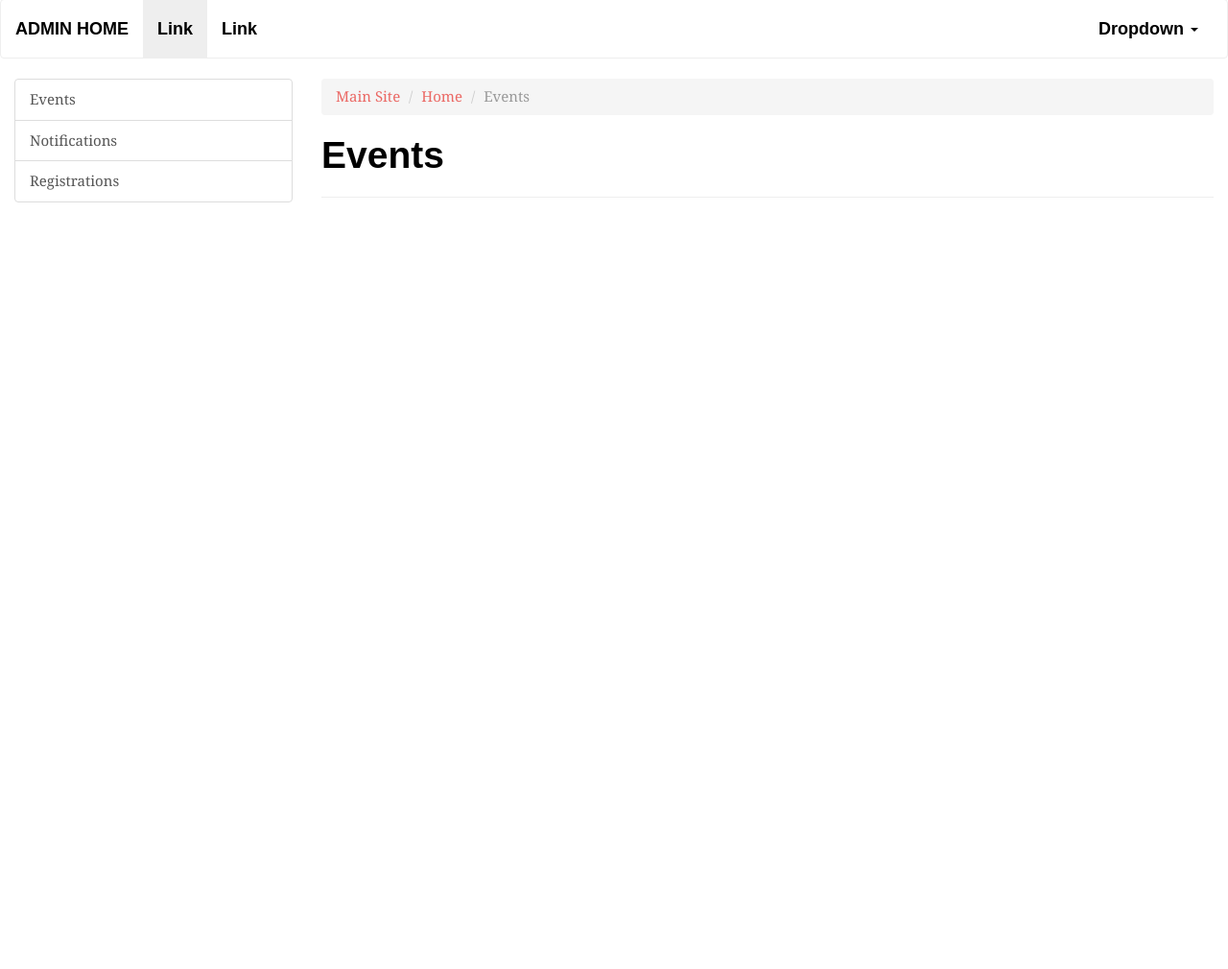
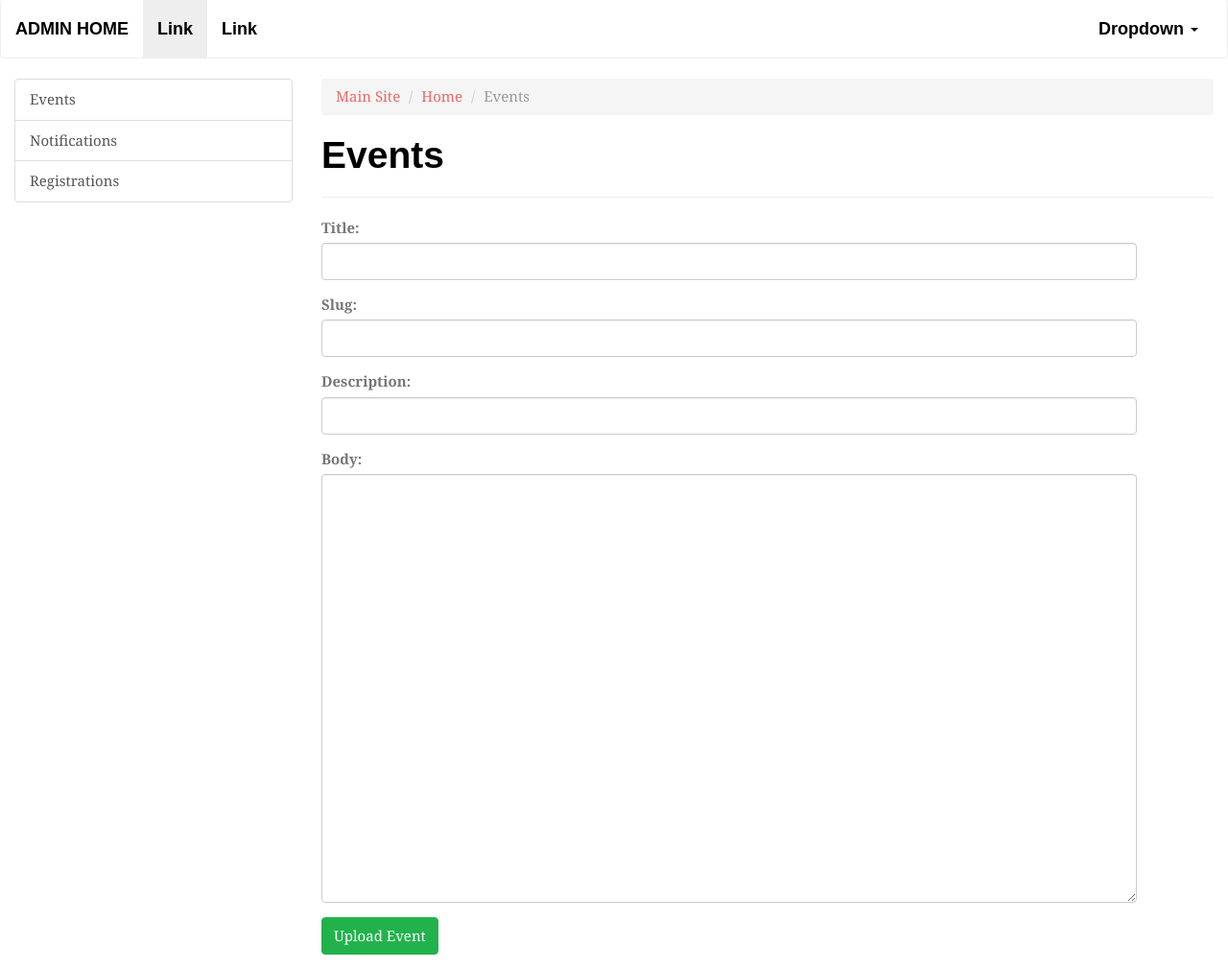
Before and after one commit to mohsinulhaq/techvaganza2k16, a Flask app: page /admin/events/ in a window 1280 px wide. Shown: the part 203-1213 px from the top of the page at 96% size. Before the commit the page ends 414 px from the top, so only its background shows below. Run offline with Flask 2, Linux system fonts and the light colour scheme; parts of the project's set-up code (start-up, migrations or seed data) failed here and were passed over; some libraries are stand-ins or nearby versions; some web fonts are replaced.

Commit message:
Add 'Event' model and basic event upload functionality

```diff
--- a/app/templates/admin/base.html
+++ b/app/templates/admin/base.html
@@ -7,6 +7,7 @@
     <!-- Latest compiled and minified CSS -->
     <link rel="stylesheet" href="{{ url_for('static', filename='css/bootstrap.min.css') }}">
     <link rel="stylesheet" href="{{ url_for('static', filename='css/component.css') }}">
+    {% block head %}{% endblock %}
   </head>
 
   <body>
@@ -66,16 +67,6 @@
           </div>
       </div>
     {% endif %}
-    <!-- {% with messages = get_flashed_messages() %}
-      {% if messages %}
-        {% for message in messages %}
-          <div class="alert alert-warning alert-dismissible" role="alert">
-            <button type="button" class="close" data-dismiss="alert" aria-label="Close"><span aria-hidden="true">&times;</span></button>
-            {{ message }}
-          </div>
-        {% endfor %}
-      {% endif %}
-    {% endwith %} -->
 
     <!-- Body content. -->
     <div class="col-sm-3">
--- a/app/templates/admin/events.html
+++ b/app/templates/admin/events.html
@@ -2,6 +2,11 @@
 
 {% block title %}
     Events
+{% endblock %}
+
+{% block head %}
+    <script src="//cdn.tinymce.com/4/tinymce.min.js"></script>
+    <script>tinymce.init({ selector:'textarea' });</script>
 {% endblock %}
 
 {% block content %}
@@ -13,4 +18,35 @@
 
     <h1>Events</h1>
     <hr>
+
+    <div class="row">
+            <form method="POST" action="#" accept-charset="UTF-8" class="col-md-11">
+                <div class="form-group ">
+                   <label for="title">Title: </label>
+                   <input class="form-control" name="title" type="text" id="title">
+
+                </div>
+
+                <div class="form-group ">
+                   <label for="slug">Slug: </label>
+                   <input class="form-control" name="slug" type="text" id="slug">
+
+                </div>
+
+                <div class="form-group ">
+                   <label for="description">Description: </label>
+                   <input class="form-control" name="description" type="text" id="description">
+                </div>
+
+                <div class="form-group ">
+                   <label for="body">Body: </label>
+                   <textarea class="form-control" rows="20" name="body" cols="50"></textarea>
+                </div>
+
+                <div class="form-group">
+                   <input class="btn btn-success" type="submit" value="Upload Event">
+                </div>
+            </form>
+
+    </div>
 {% endblock %}
--- a/app/views.py
+++ b/app/views.py
@@ -1,7 +1,7 @@
 import os
 from flask import render_template, flash, request, redirect
 from app import app, db
-from app.models import User
+from app.models import User, Event
 from app.forms import RegistrationForm
 from flask_sqlalchemy import SQLAlchemy
 from werkzeug import secure_filename
@@ -16,8 +16,16 @@ def adminDashboard():
     return render_template('admin/admin-dashboard.html')
 
 
-@app.route('/admin/events/')
+@app.route('/admin/events/', methods = ['GET', 'POST'])
 def adminDashboardEvents():
+    if request.method == 'POST':
+        event = Event(request.form['title'],
+                    request.form['slug'],
+                    request.form['description'],
+                    request.form['body'])
+        db.session.add(event)
+        db.session.commit()
+        flash('Event Upload Successful!')
     return render_template('admin/events.html')
 
 
@@ -73,3 +81,13 @@ def register():
         db.session.commit()
         flash('Registration Successful!')
     return render_template('register.html')
+
+
+@app.route('/events/', methods = ['GET'])
+def events():
+    return "events"
+
+
+@app.route('/events/<slug>', methods = ['GET'])
+def event(slug):
+    return ('events/' + slug + '.html')
```
Also changed, not shown: app/models.py (+20 -0 lines).
